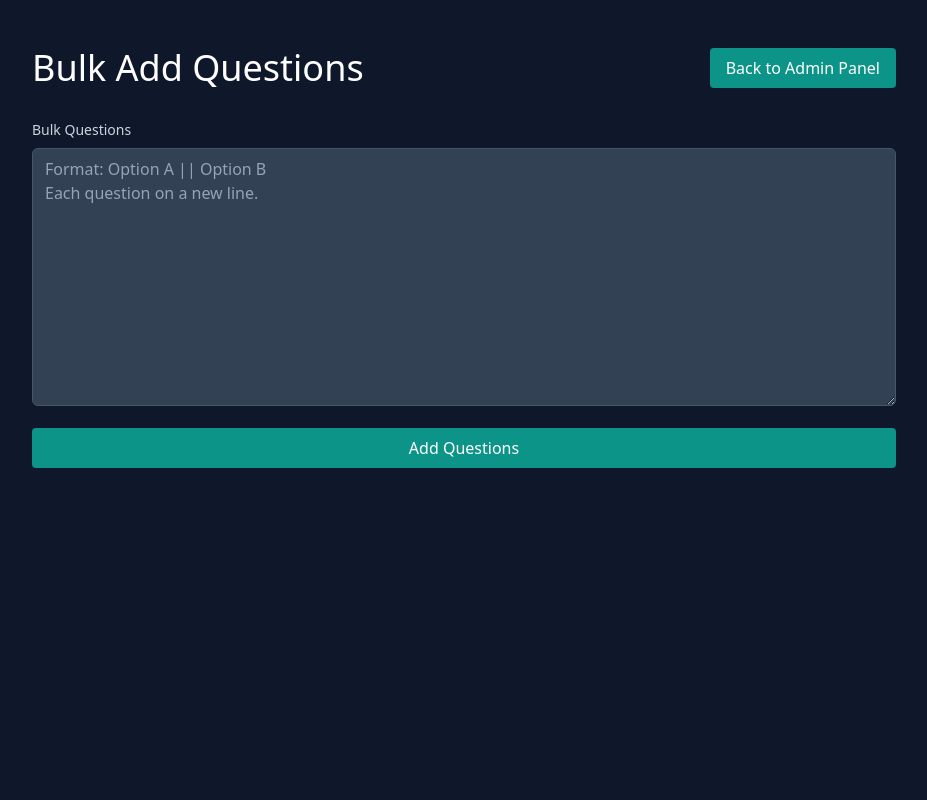
After one commit to kevintr303/WouldYouRather, a Flask app: page /admin/bulk-add in a window 1280 px wide. The commit adds this page. Shown: the whole page, without its empty margins (176-1103 px from the left). Run offline with Flask 3, Linux system fonts and the light colour scheme; the visitor is signed in with stand-in values (Sample User, id 1); some libraries are stand-ins or nearby versions.

Commit message:
Implemented a bulk add feature

```diff
--- a/app/routes/admin_routes.py
+++ b/app/routes/admin_routes.py
@@ -1,8 +1,9 @@
 from flask import Blueprint, request, redirect, url_for, render_template, current_app, flash
 from flask_login import login_required, login_user, logout_user, current_user
 from app.services.admin_service import get_pending_questions, approve_question, reject_question, remove_question
-from app.models import AdminUser
+from app.models import AdminUser, Question
 from app.extensions import limiter
+from app.services.question_service import bulk_submit_questions
 
 admin_bp = Blueprint('admin', __name__)
 
@@ -26,8 +27,12 @@ def login():
 @admin_bp.route('/', methods=['GET'])
 @login_required
 def admin_panel():
-    pending_questions = get_pending_questions()
-    return render_template('admin.html', questions=pending_questions)
+    page = request.args.get('page', 1, type=int)
+    per_page = 10
+    pending_questions_query = Question.query.filter_by(status='pending')
+    pagination = pending_questions_query.paginate(page=page, per_page=per_page, error_out=False)
+    pending_questions = pagination.items
+    return render_template('admin.html', questions=pending_questions, pagination=pagination)
 
 @admin_bp.route('/logout', methods=['POST'])
 @login_required
@@ -52,3 +57,18 @@ def reject(question_id: int):
 def remove(question_id: int):
     remove_question(question_id)
     return redirect(request.referrer or url_for('main.home'))
+
+@admin_bp.route('/bulk-add', methods=['GET', 'POST'])
+@login_required
+def bulk_add():
+    if request.method == 'POST':
+        bulk_text = request.form.get('bulk_questions')
+        if bulk_text:
+            success_count, failure_count, errors = bulk_submit_questions(bulk_text)
+            flash(f"Successfully added {success_count} questions. {failure_count} failed.", "success" if failure_count == 0 else "error")
+            for error in errors:
+                flash(error, "error")
+            return redirect(url_for('admin.bulk_add'))
+        else:
+            flash("No input provided.", "error")
+    return render_template('admin_bulk_add.html')
--- /dev/null
+++ b/app/templates/admin_bulk_add.html
@@ -0,0 +1,43 @@
+<!DOCTYPE html>
+<html lang="en">
+  <head>
+    <meta charset="UTF-8" />
+    <meta name="viewport" content="width=device-width, initial-scale=1.0" />
+    <title>Bulk Add Questions</title>
+    <script src="https://cdn.tailwindcss.com"></script>
+    <link rel="stylesheet" href="{{ url_for('static', filename='css/style.css') }}" />
+    <link rel="icon" type="image/x-icon" href="{{ url_for('static', filename='favicon.ico') }}">
+    <meta name="csrf-token" content="{{ csrf_token() }}">
+  </head>
+  <body class="min-h-screen bg-slate-900">
+    <div class="max-w-4xl mx-auto py-12 px-4">
+      <div class="flex justify-between items-center mb-8">
+        <h1 class="text-4xl font-light text-white">Bulk Add Questions</h1>
+        <a href="{{ url_for('admin.admin_panel') }}" class="px-4 py-2 bg-teal-600 text-white rounded hover:bg-teal-500 transition-all">
+          Back to Admin Panel
+        </a>
+      </div>
+      {% with messages = get_flashed_messages(with_categories=true) %}
+        {% if messages %}
+          <div class="mb-4">
+            {% for category, message in messages %}
+              <p class="text-sm {% if category == 'success' %}text-green-400{% else %}text-red-400{% endif %}">
+                {{ message }}
+              </p>
+            {% endfor %}
+          </div>
+        {% endif %}
+      {% endwith %}
+      <form action="{{ url_for('admin.bulk_add') }}" method="post">
+        <input type="hidden" name="csrf_token" value="{{ csrf_token() }}">
+        <div class="mb-4">
+          <label class="block text-slate-300 text-sm font-medium mb-2">Bulk Questions</label>
+          <textarea name="bulk_questions" rows="10" class="w-full px-3 py-2 bg-slate-700 border border-slate-600 rounded-md text-white placeholder-slate-400 focus:outline-none focus:ring-2 focus:ring-teal-500" placeholder="Format: Option A || Option B&#10;Each question on a new line."></textarea>
+        </div>
+        <button type="submit" class="w-full px-4 py-2 bg-teal-600 text-white rounded hover:bg-teal-500 transition-all">
+          Add Questions
+        </button>
+      </form>
+    </div>
+  </body>
+</html>
```
Also changed, not shown: app/services/question_service.py (+40 -0 lines), app/templates/admin.html (+41 -3 lines).
